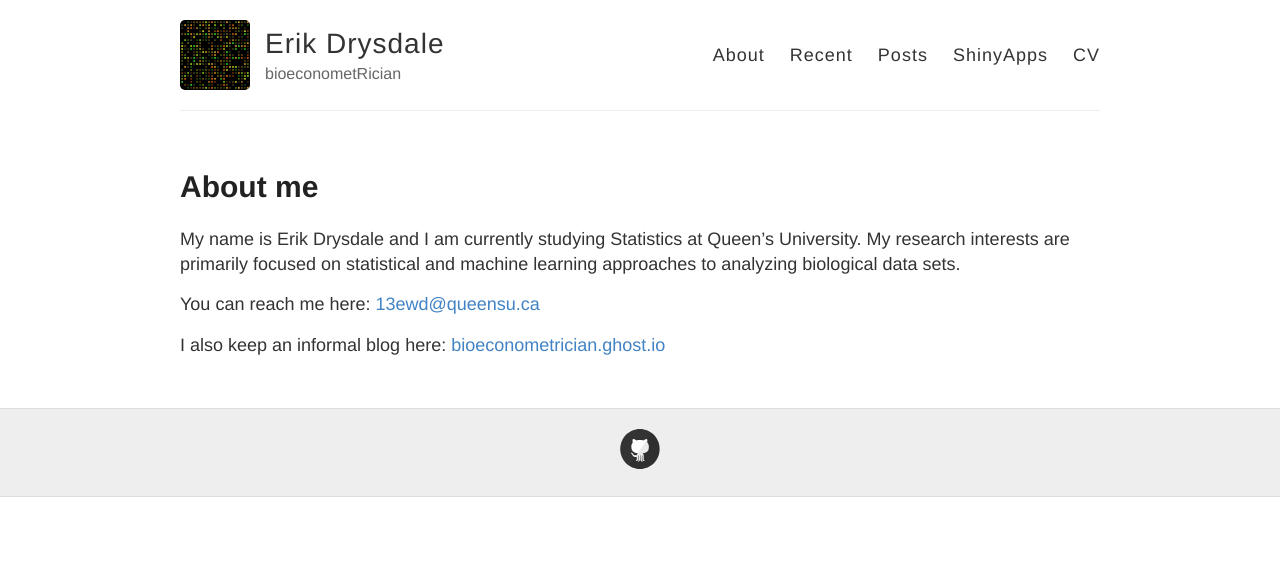
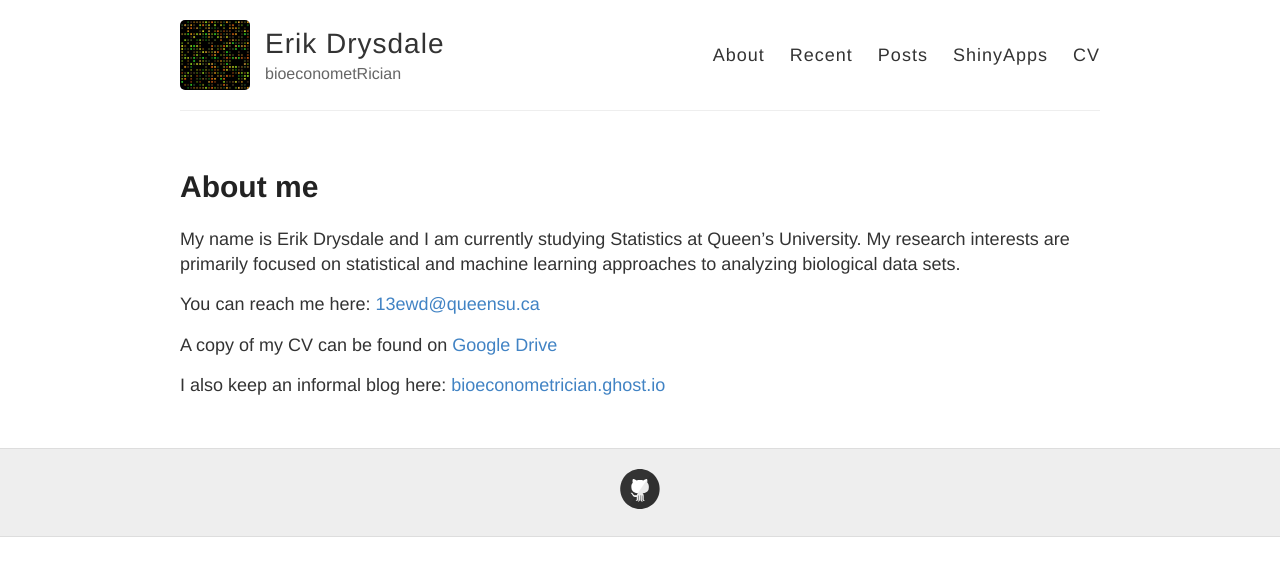
Before and after one commit to erikdrysdale/erikdrysdale.github.io, a Jekyll site: the page built from about.md, in a window 1280 px wide. Shown: the top 576 px of the page. Built offline with Jekyll 4.4.1, drawn with Linux system fonts in a browser that asks for light colours.

Commit message:
add new content

```diff
--- a/about.md
+++ b/about.md
@@ -8,4 +8,6 @@ My name is Erik Drysdale and I am currently studying Statistics at Queen's  Univ
 
 You can reach me here: [13ewd@queensu.ca](mailto:13ewd@queensu.ca)
 
+A copy of my CV can be found on [Google Drive](https://drive.google.com/open?id=0B-74o3fTjmIeOW55aV8xVjl0ekU)
+
 I also keep an informal blog here: [bioeconometrician.ghost.io](http://bioeconometrician.ghost.io)
```
